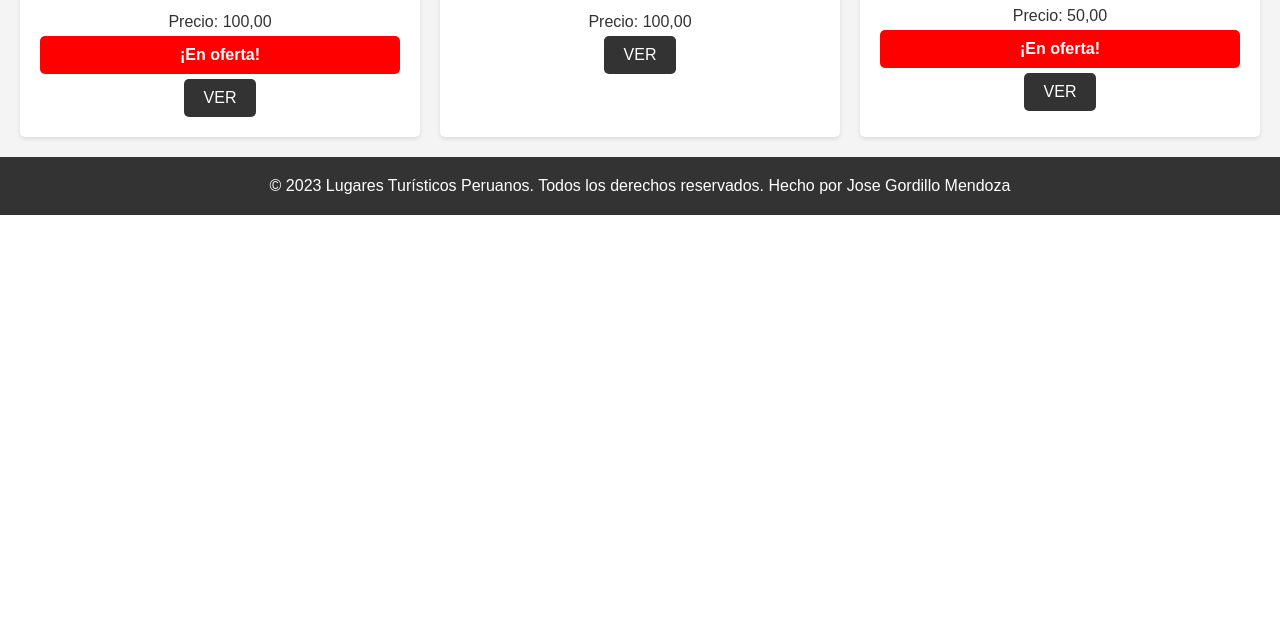
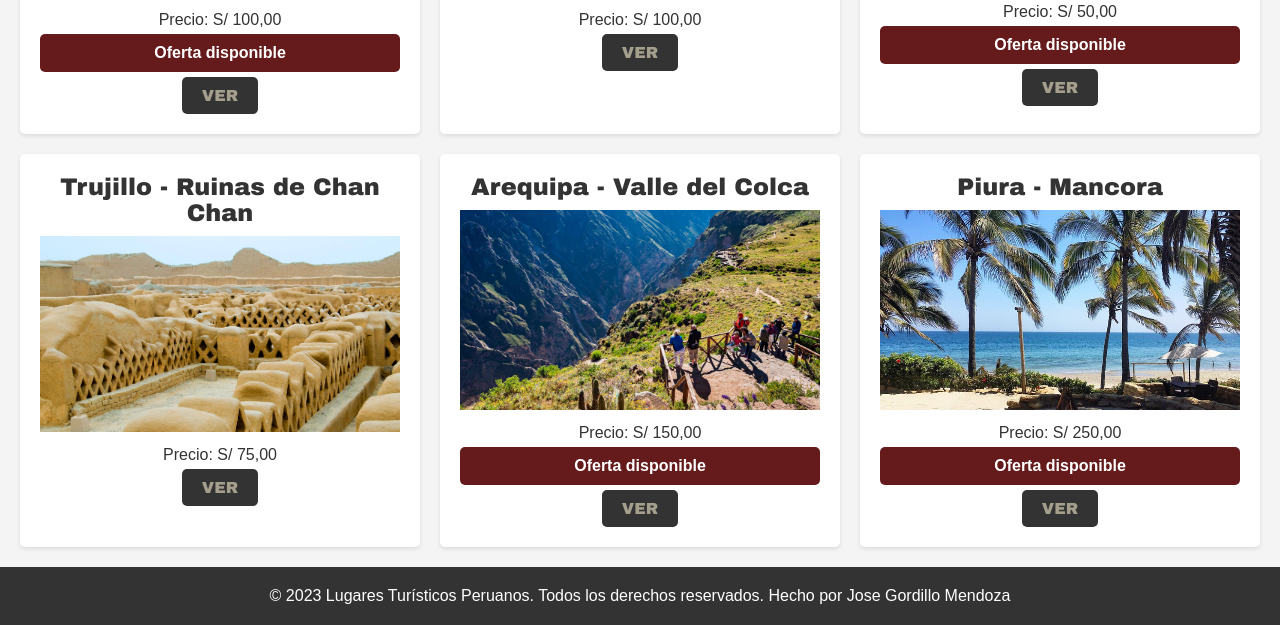
Before and after one commit to JoseGordilloMendoza/LAB06-PWEB2, a Django app: page / in a window 1280 px wide. Shown: the part 928-1553 px from the top of the page. Before the commit the page ends 1143 px from the top, so only its background shows below. Run offline with Django 4.2, Linux system fonts and the light colour scheme; data comes from the database, SQL or seed files in the repository.

Commit message:
Cambios en los estilos y renombrando etiquetas en los html

```diff
--- a/mysite/static/style.css
+++ b/mysite/static/style.css
@@ -177,9 +176,14 @@ nav ul li {
     border-radius: 5px;
     box-shadow: 0 2px 4px rgba(0, 0, 0, 0.1);
     text-align: center;
+    transition: 0.6s;
+  }
+  .destino:hover{
+    transform: scale(1.2);
   }
 
   .destino h2 {
+    font-family: Arial Black;
     font-size: 24px;
     margin-bottom: 10px;
   }
@@ -196,17 +200,23 @@ nav ul li {
   }
 
   .oferta {
+    font-family: 'Arial Narrow Bold', sans-serif;
     font-weight: bold;
-    color: green;
+    color: rgba(92, 26, 26, 0.433);
   }
 
   .ver-btn {
+    font-family: 'Arial Black';
     display: inline-block;
     padding: 10px 20px;
     background-color: #333;
-    color: #fff;
+    color: #bdb7a0d1;
     text-decoration: none;
     border-radius: 5px;
+    transition: 0.5s ease-in-out;
+  }
+  .ver-btn:hover {
+    transform: scale(1.15);
   }
 
   footer {
@@ -352,7 +362,7 @@ nav ul li {
 
     .oferta {
         padding: 10px;
-        background-color: #ff0000;
+        background-color: #651b1b;
         color: #ffffff;
         text-align: center;
         font-weight: bold;
--- a/mysite/templates/destinos_turisticos.html
+++ b/mysite/templates/destinos_turisticos.html
@@ -62,9 +61,9 @@
                 <div class="destino">
                     <h2>{{ destino.nombreCiudad }}</h2>
                     <img src="{{ destino.imagenCiudad.url }}" alt="{{ destino.nombreCiudad }}">
-                    <p>Precio: {{ destino.precioTour }}</p>
+                    <p>Precio: S/ {{ destino.precioTour }}</p>
                     {% if destino.ofertaTour %}
-                        <p class="oferta">¡En oferta!</p>
+                        <p class="oferta">Oferta disponible</p>
                     {% endif %}
                     <a href="{% url 'detalle_destino' destino.id %}" class="ver-btn">VER</a>
                 </div>
--- a/mysite/templates/detalle_destino.html
+++ b/mysite/templates/detalle_destino.html
@@ -15,11 +15,11 @@
             </div>
             <div class="precio-oferta">
                 <div class="precio">
-                    <p>Precio: {{ destino.precioTour }}</p>
+                    <p>Precio: S/ {{ destino.precioTour }}</p>
                 </div>
                 <div>
                     {% if destino.ofertaTour %}
-                        <p class="oferta">¡En oferta!</p>
+                        <p class="oferta">Oferta disponible</p>
                     {% endif %}
                 </div>
                 <div class="comprar-btn">
--- a/mysite/templates/login.html
+++ b/mysite/templates/login.html
@@ -32,7 +32,7 @@
         {% csrf_token %}
         <input type="text" name="username" placeholder="Usuario"><br>
         <input type="password" name="password" placeholder="Contraseña"><br>
-        <input type="Submit">
+        <input type="Submit" value="Ingresar">
     </form>
 
     <div>
```
Also changed, not shown: other parts of mysite/static/style.css (+3 -4 lines), other parts of mysite/templates/destinos_turisticos.html (+5 -6 lines), mysite/templates/register.html (+6 -6 lines), mysite/db.sqlite3, mysite/media/imagenes/Mancora.jpg (added), mysite/media/imagenes/ValleColca.jpg (added), mysite/media/imagenes/chanchan.png (added).
